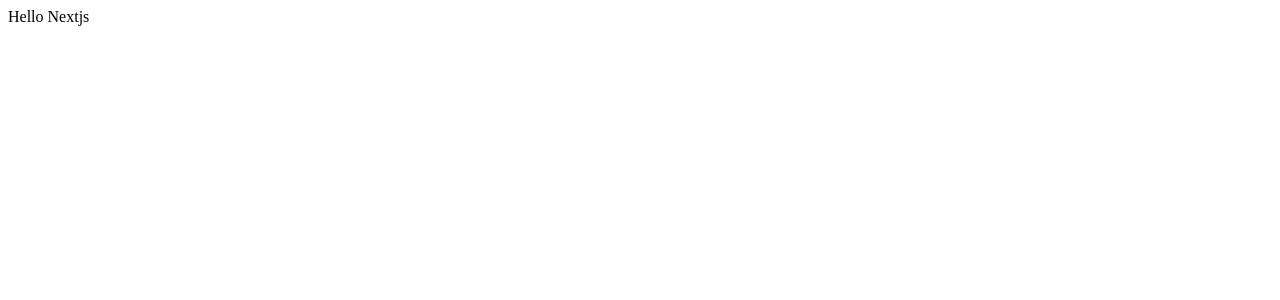
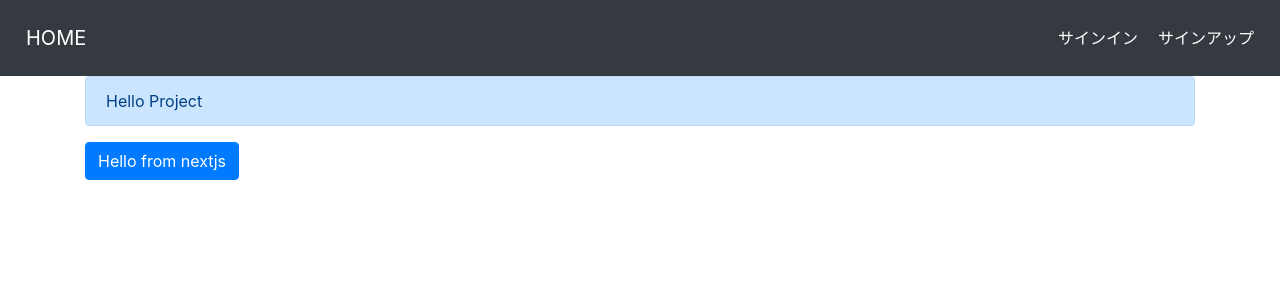
Before and after one commit to hidema-i/next-js-app1, a Next.js app: page / in a window 1280 px wide. Shown: the top 300 px of the page. Built offline with nearby package versions, Linux system fonts and the light colour scheme.

Commit message:
test-front

```diff
--- a/package.json
+++ b/package.json
@@ -7,6 +7,7 @@
   "dependencies": {
     "next": "^9.4.0",
     "react": "^16.13.1",
-    "react-dom": "^16.13.1"
+    "react-dom": "^16.13.1",
+    "reactstrap": "^9.1.2"
   }
 }
--- /dev/null
+++ b/pages/_app.js
@@ -0,0 +1,23 @@
+import React from "react";
+import App from "next/app";
+import Head from "next/head";
+import Layout from "./components/Layout";
+
+export default class MyApp extends App {
+  render() {
+    const { Component, pageProps } = this.props;
+    return (
+      <>
+        <Head>
+          <link
+            rel="stylesheet"
+            href="https://cdn.jsdelivr.net/npm/bootstrap@4.0.0/dist/css/bootstrap.min.css"
+          />
+        </Head>
+        <Layout>
+          <Component {...pageProps} />
+        </Layout>
+      </>
+    );
+  }
+}
--- /dev/null
+++ b/pages/components/Layout.js
@@ -0,0 +1,49 @@
+import React from "react";
+import App from "next/app";
+import Head from "next/head";
+import Link from "next/link";
+import { Container, Nav, NavItem } from "reactstrap";
+///共通
+const Layout = (props) => {
+  return (
+    <div>
+      <Head>
+        <title>FoodDeliveryService</title>
+        <link
+          rel="stylesheet"
+          href="https://cdn.jsdelivr.net/npm/bootstrap@4.0.0/dist/css/bootstrap.min.css"
+        />
+      </Head>
+      <header>
+        <style jsx>
+          {`
+            a {
+              color: white;
+              margin: 10px;
+            }
+          `}
+        </style>
+        <Nav className="navbar navbar-dark bg-dark">
+          <NavItem>
+            <Link href="/">
+              <a className="navbar-brand">HOME</a>
+            </Link>
+          </NavItem>
+          <NavItem className="ml-auto">
+            <Link href="/login">
+              <a className="navbar-link">サインイン</a>
+            </Link>
+          </NavItem>
+          <NavItem>
+            <Link href="/register">
+              <a className="navbar-link">サインアップ</a>
+            </Link>
+          </NavItem>
+        </Nav>
+      </header>
+      <Container>{props.children}</Container>
+    </div>
+  );
+};
+
+export default Layout;
--- a/pages/index.js
+++ b/pages/index.js
@@ -1,5 +1,14 @@
+import { Alert, Button } from "reactstrap";
+
 const index = () => {
-  return <div>Hello Nextjs</div>;
+  return (
+    <div>
+      <div>
+        <Alert color="primary">Hello Project</Alert>
+        <Button color="primary">Hello from nextjs</Button>
+      </div>
+    </div>
+  );
 };
 
 export default index;
```
Also changed, not shown: 1 other file (tests, documents, lock files or other folders).
